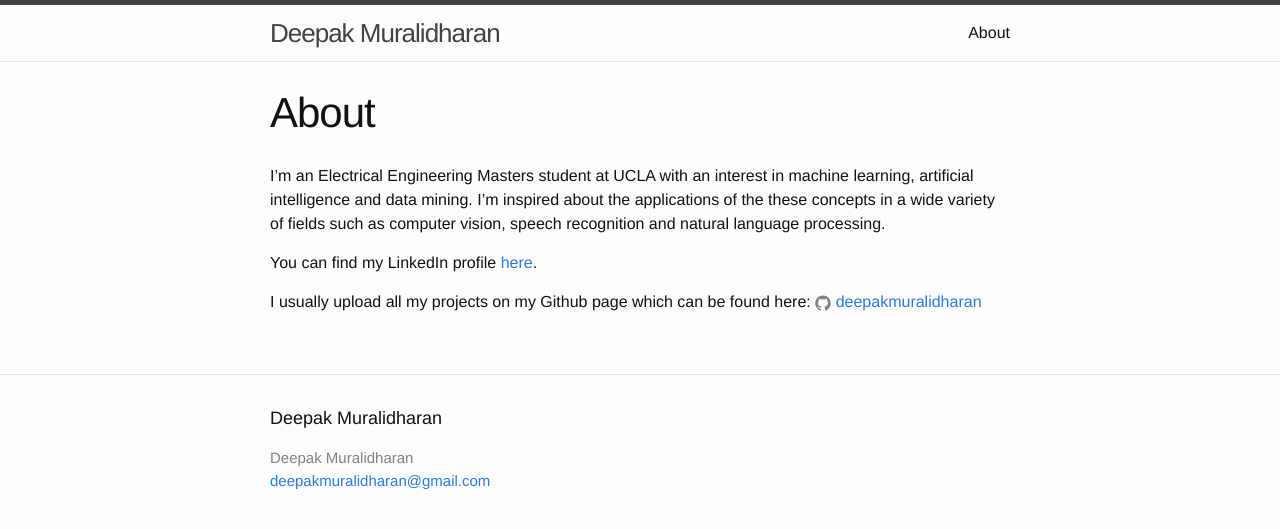
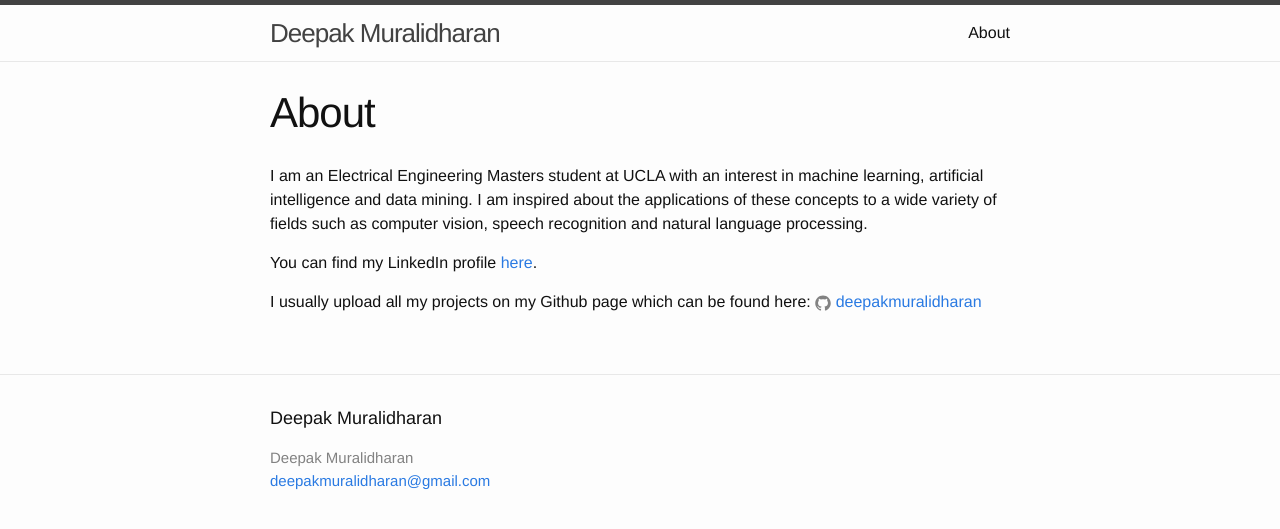
Before and after one commit to DeepakMuralidharan/blog, a Jekyll site: the page built from about.md, in a window 1280 px wide. Shown: the top 529 px of the page. Built offline with Jekyll 4.4.1, drawn with Linux system fonts in a browser that asks for light colours.

Commit message:
changed about

```diff
--- a/about.md
+++ b/about.md
@@ -4,8 +4,8 @@ title: About
 permalink: /about/
 ---
 
-I'm an Electrical Engineering Masters student at UCLA with an interest in machine learning, artificial intelligence
-and data mining. I'm inspired about the applications of the these concepts in a wide variety of fields such as computer vision, speech recognition and natural language processing.
+I am an Electrical Engineering Masters student at UCLA with an interest in machine learning, artificial intelligence
+and data mining. I am inspired about the applications of these concepts to a wide variety of fields such as computer vision, speech recognition and natural language processing.
 
 You can find my LinkedIn profile [here](https://www.linkedin.com/in/muralidharandeepak).
 
```
